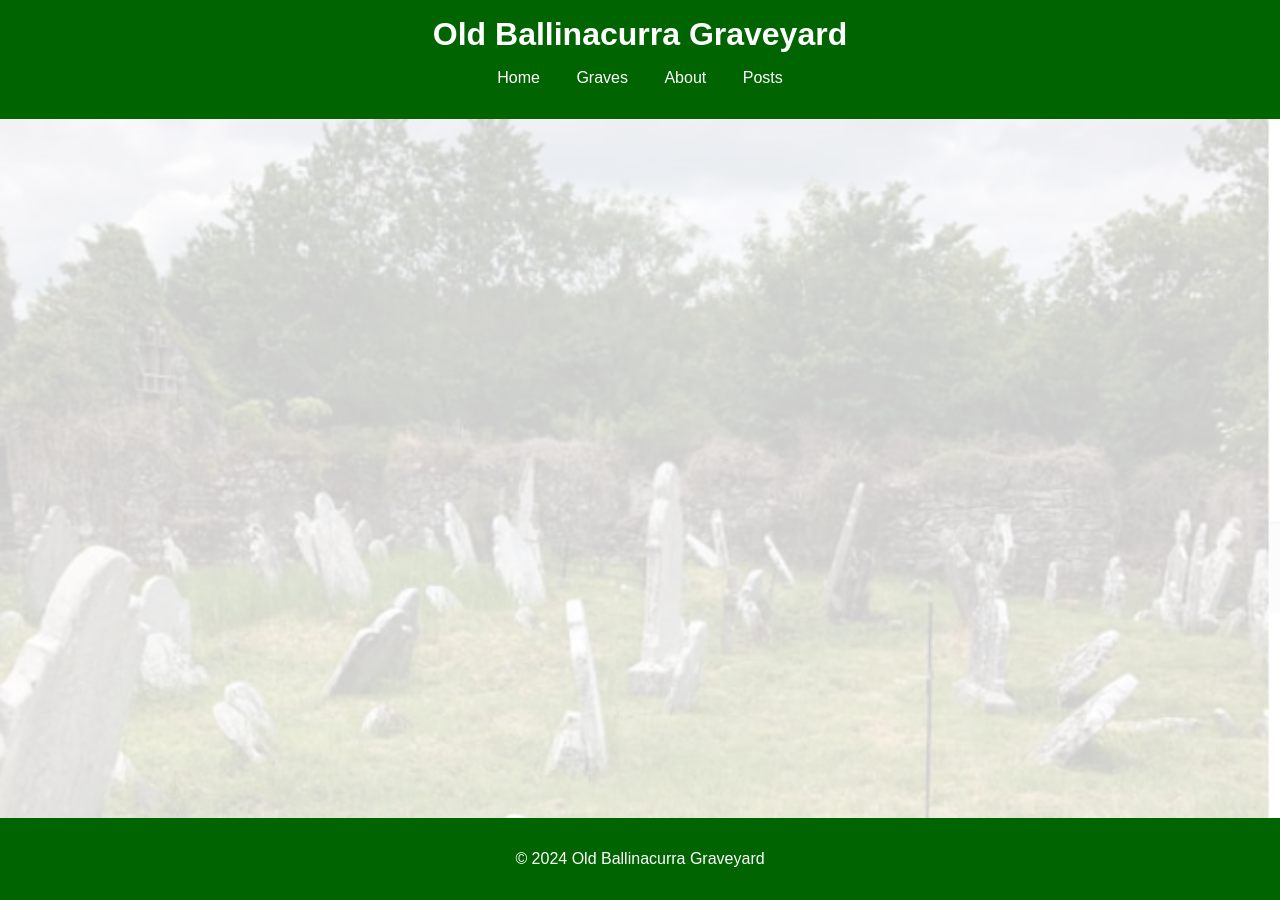
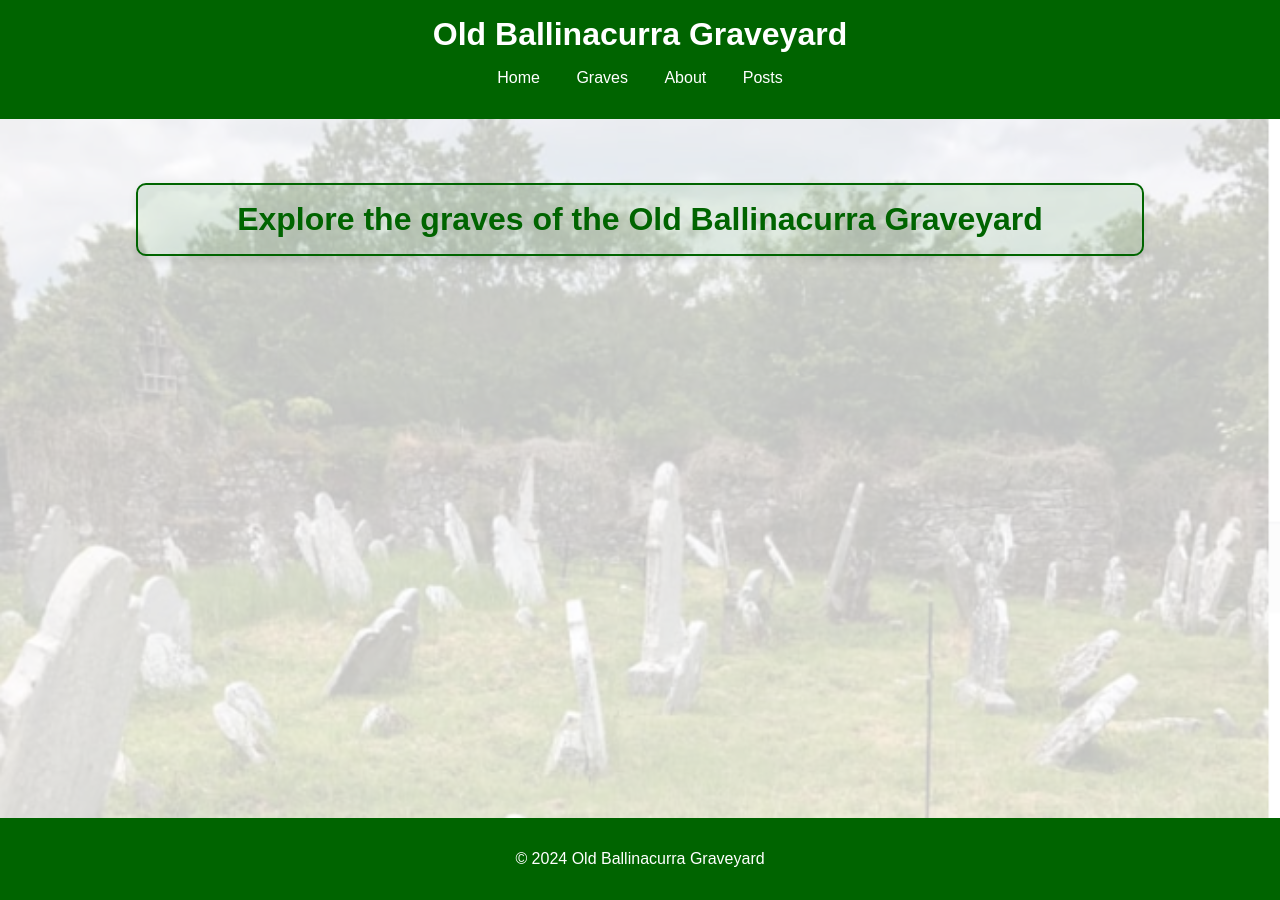
Before and after one commit to duinneacha/Old-Ballinacurra-Graveyard, a Jekyll site: the page built from index.markdown, in a window 1280 px wide. Built offline with Jekyll 4.4.1, drawn with Linux system fonts in a browser that asks for light colours; a script that is not in the unit is left out.

```diff
--- a/_layouts/default.html
+++ b/_layouts/default.html
@@ -5,7 +5,9 @@
   <meta name="viewport" content="width=device-width, initial-scale=1.0">
   <title>{{ page.title }} - {{ site.title }}</title>
   <link rel="stylesheet" href="{{ '/assets/css/styles.css' | relative_url }}">
-  <script src="{{ '/assets/main.js' | relative_url }}"></script>
+  <link rel="stylesheet" href="https://unpkg.com/leaflet/dist/leaflet.css">
+  <script src="https://unpkg.com/leaflet/dist/leaflet.js"></script>
+  <script src="{{ '/assets/js/main.js' | relative_url }}"></script>
   <style>
     main {
       flex: 1;
@@ -46,7 +48,20 @@
     </nav>
   </header>
   <main>
+    <div class="welcome-banner">
+      <h2>Explore the graves of the Old Ballinacurra Graveyard</h2>
+    </div>
+
+
+
+
+    <div class="home-search">
+
+    </div>
+
     {{ content }}
+
+
   </main>
   <footer>
     <p>&copy; {{ site.time | date: "%Y" }} {{ site.title }}</p>
--- a/_layouts/page.html
+++ b/_layouts/page.html
@@ -3,7 +3,8 @@ layout: default
 ---
 
 <article>
+  {% if page.show_title != false %}
   <h1>{{ page.title }}</h1>
+  {% endif %}
   {{ content }}
-  <h2>ADDDDDD Comments</h2>
 </article>
--- a/assets/css/styles.css
+++ b/assets/css/styles.css
@@ -43,14 +43,31 @@ body {
     text-decoration: underline;
 }
 
+/* Welcome Banner Styles */
+.welcome-banner {
+    border: 2px solid #006400; /* Dark Green border */
+    padding: 1rem;
+    margin: 2rem auto;
+    text-align: center;
+    max-width: 80%; /* Limit the width of the banner */
+    background-color: rgba(0, 100, 0, 0.1); /* Light green background */
+    box-shadow: 0 4px 8px rgba(0, 0, 0, 0.1); /* Add a subtle shadow */
+    border-radius: 10px; /* Rounded corners */
+}
+
+.welcome-banner h2 {
+    color: #006400; /* Dark Green text */
+    margin: 0;
+    font-size: 2rem;
+}
+
 /* Main Content Styles */
 main {
     flex: 1;
     padding: 2rem;
     color: #006400; /* Dark Green text */
-    background: url('/assets/imgs/ChurchRuin.PNG') no-repeat center center;
-    background-size: cover;
     position: relative;
+    z-index: 2;
 }
 
 main::before {
@@ -60,13 +77,20 @@ body {
     left: 0;
     right: 0;
     bottom: 0;
-    background: rgba(255, 255, 255, 0.8); /* White overlay with high opacity */
-    z-index: 1;
+    background: url('/assets/imgs/ChurchRuin.PNG') no-repeat center center;
+    background-size: cover;
+    opacity: 0.95; /* Adjust opacity as needed */
+    z-index: -1; /* Ensure the overlay is behind the content */
 }
 
-  main > * {
-    position: relative;
-    z-index: 2;
+/* Map Styles */
+#map {
+    height: 500px;
+    margin: 2rem auto;
+    border: 2px solid #006400; /* Dark Green border */
+    box-shadow: 0 4px 8px rgba(0, 0, 0, 0.1); /* Add a subtle shadow */
+    border-radius: 10px; /* Rounded corners */
+    max-width: 80%; /* Limit the width of the map */
 }
 
 /* Footer Styles */
--- a/assets/js/main.js
+++ b/assets/js/main.js
@@ -0,0 +1,25 @@
+document.addEventListener('DOMContentLoaded', function() {
+    var mapContainer = document.getElementById('map');
+    if (mapContainer) {
+      if (typeof L !== 'undefined') {
+        var map = L.map('map').setView([51.897, -8.173], 16); // Center the map roughly around the given coordinates
+
+        L.tileLayer('https://{s}.tile.openstreetmap.org/{z}/{x}/{y}.png', {
+          attribution: '&copy; <a href="https://www.openstreetmap.org/copyright">OpenStreetMap</a> contributors'
+        }).addTo(map);
+
+        // Define the bounding box with adjusted coordinates
+        var bounds = [
+          [51.898150, -8.175348], // top left
+          [51.898193, -8.172392], // top right
+          [51.896041, -8.171990], // bottom right
+          [51.896042, -8.175601]  // bottom left
+        ];
+
+        // Create a polygon from the bounds and add it to the map
+        L.polygon(bounds, {color: 'red'}).addTo(map);
+      } else {
+        console.error('Leaflet.js library not found.');
+      }
+    }
+  });
```
Also changed, not shown: about.markdown (+7 -2 lines). Lines whose indentation alone changed are shown as unchanged.
